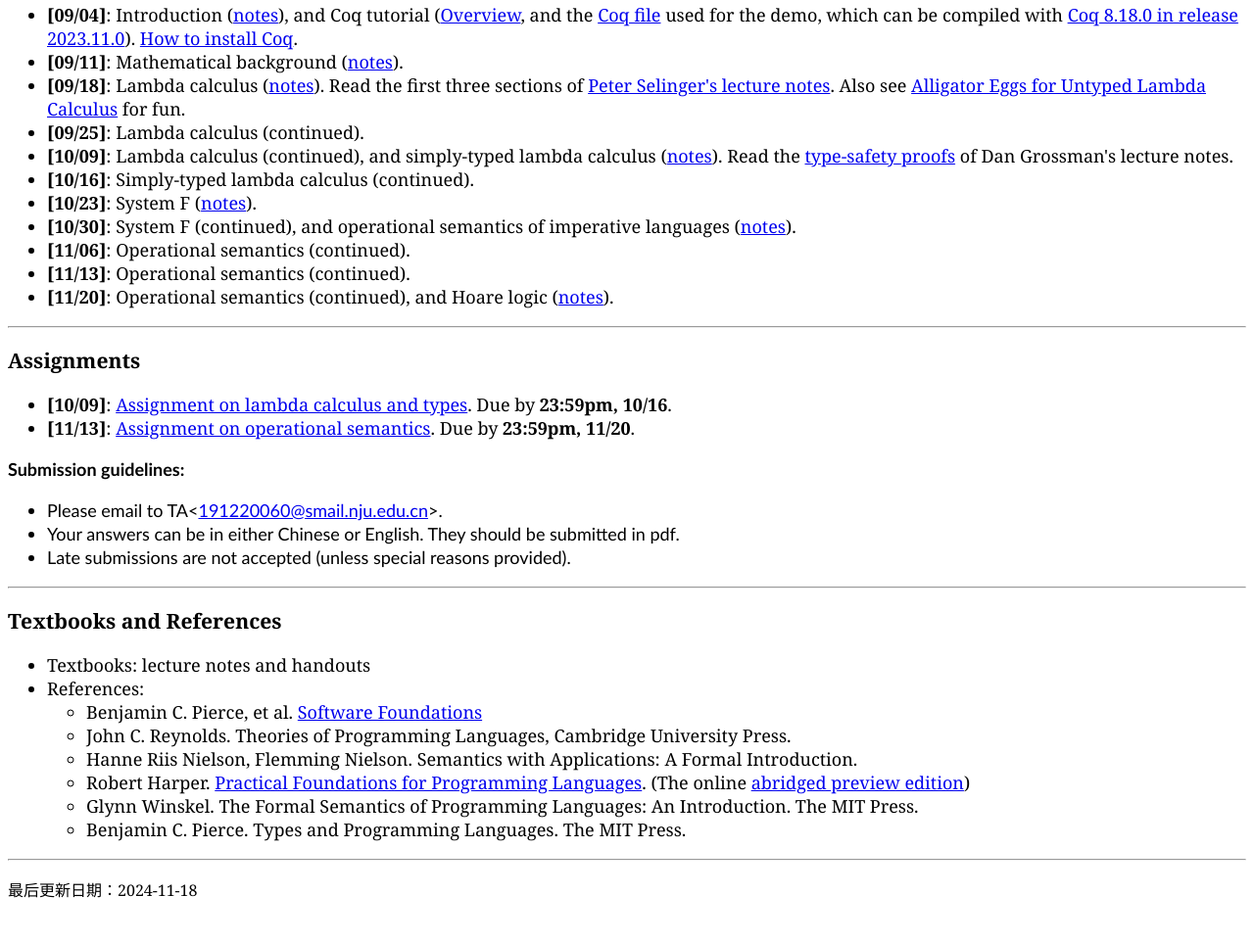
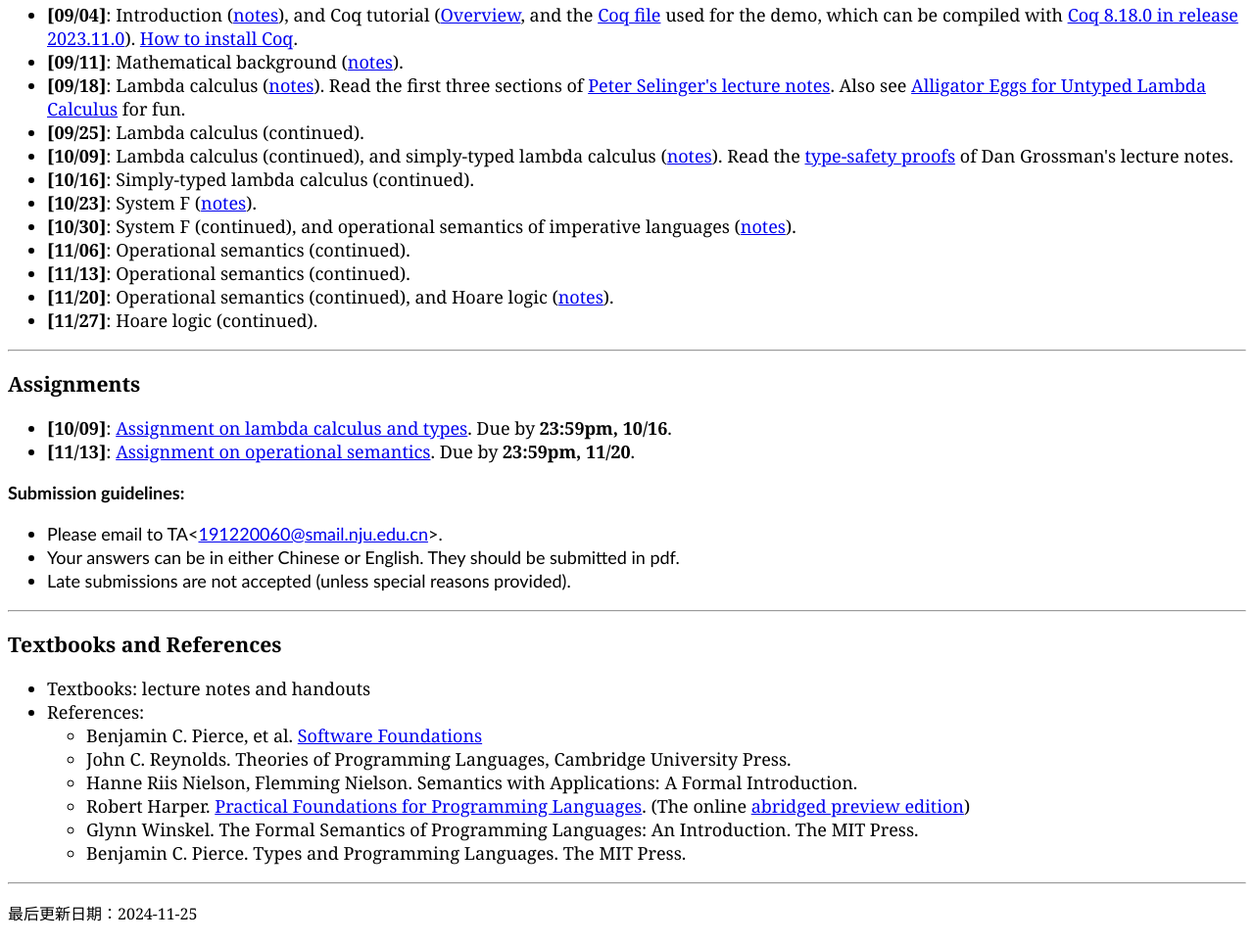
Before and after one commit to hongjin-liang/semantics2024, a plain HTML site: page index.html in a window 1280 px wide. Shown: the part 320-1283 px from the top of the page at 98% size. Before the commit the page ends 1259 px from the top, so only its background shows below. Drawn offline with Linux system fonts and the light colour scheme.

Commit message:
Update index.html

```diff
--- a/index.html
+++ b/index.html
@@ -53,11 +53,9 @@
 						 </li>
     <li> <b>[11/20]</b>: Operational semantics (continued), and Hoare logic (<a href="08_Hoare.pdf">notes</a>).
 						 </li>
+    <li> <b>[11/27]</b>: Hoare logic (continued).
+						 </li>
 <!--
-    <li> <b>[11/15]</b>: Hoare logic (continued).
-						 </li>
-    <li> <b>[11/22]</b>: Hoare logic (continued).
-						 </li>
     <li> <b>[11/29]</b>: Hoare logic (continued).
 						 </li>
 	<li> <b>[12/06]</b>: Separation logic (<a href="08_Separation.pdf">notes</a>).
@@ -115,7 +113,7 @@
 
 	<hr>
 
-    <p><font size="3" face="Georgia">最后更新日期：2024-11-18</font></p>
+    <p><font size="3" face="Georgia">最后更新日期：2024-11-25</font></p>
   </body>
 
 </html>
```
